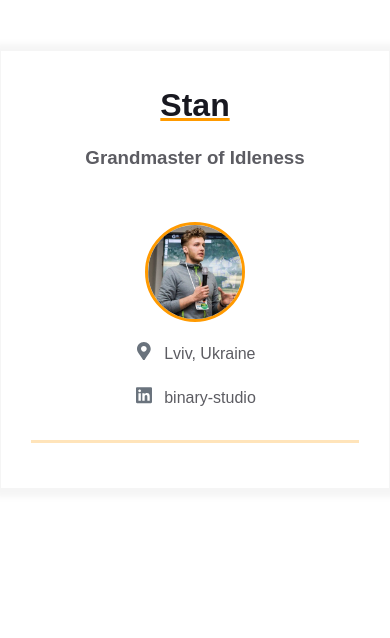
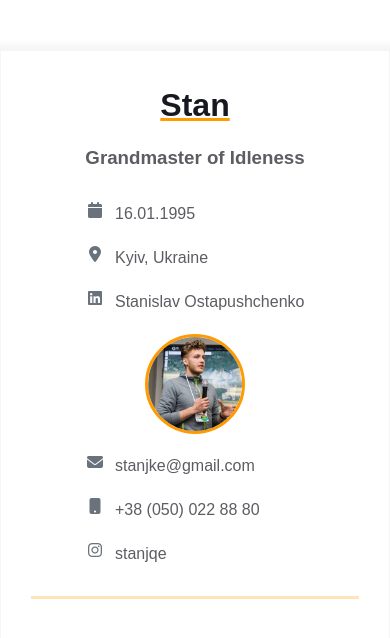
Before and after one commit to stanjke/homepage, a plain HTML site: page index.html in a window 390 px wide. Drawn offline with Linux system fonts and the light colour scheme.

Commit message:
Added social links, phone, email. Made static width for info block

```diff
--- a/index.html
+++ b/index.html
@@ -17,33 +17,50 @@
                     <h1 class="contact-info__header">Stan</h1>
                     <h3 class="contact-info__sub-header">Grandmaster of Idleness</h3>
                     <div class="contact_info_container fh">
-                        <div class="contact-info__block"></div>
+                        <div class="contact-info__block">
+                            <a href="" rel="author" class="contact-info__item">
+                                <div class="contact-info__item-icon-wrapper">
+                                    <i class="fa-solid fa-calendar" style="color: #6a737d;"></i>
+                                </div>
+                                <span>16.01.1995</span>
+                            </a>
+                            <a href="https://www.google.com/maps/place/%D0%9A%D0%B8%D0%B5%D0%B2,+02000/@50.4019191,30.3678864,11z/data=!3m1!4b1!4m6!3m5!1s0x40d4cf4ee15a4505:0x764931d2170146fe!8m2!3d50.4501!4d30.5234!16zL20vMDJzbjM0?entry=ttu"
+                                rel="author" target="_blank" class="contact-info__item">
+                                <div class="contact-info__item-icon-wrapper">
+                                    <i class="fa-solid fa-location-dot" style="color: #6a737d;"></i>
+                                </div>
+                                <span>Kyiv, Ukraine</span>
+                            </a>
+                            <a href="https://www.linkedin.com/in/%D1%81%D1%82%D0%B0%D0%BD%D0%B8%D1%81%D0%BB%D0%B0%D0%B2-%D0%BE%D1%81%D1%82%D0%B0%D0%BF%D1%83%D1%89%D0%B5%D0%BD%D0%BA%D0%BE-a5b757125/"
+                                rel="author" target="_blank" class="contact-info__item">
+                                <div class="contact-info__item-icon-wrapper">
+                                    <i class="fa-brands fa-linkedin" style="color: #6a737d;"></i>
+                                </div>
+                                <span>Stanislav Ostapushchenko</span>
+                            </a>
+                        </div>
                         <div class="contact-info__block contact-info__block--center">
                             <img class="contact-info__avatar" src="assets/avatar.jpg" alt="Avatar">
                         </div>
                         <div class="contact-info__block">
-                            <a href="" rel="author" class="contact-info__item">
+                            <a href="mailto:stanjke@gmail.com" rel="author" class="contact-info__item">
                                 <div class="contact-info__item-icon-wrapper">
-                                    <svg class="contact-info__item-icon" xmlns="http://www.w3.org/2000/svg"
-                                        viewBox="0 0 384 512">
-                                        <path
-                                            d="M172.268 501.67C26.97 291.031 0 269.413 0 192 0 85.961 85.961 0 192 0s192 85.961 192 192c0 77.413-26.97 99.031-172.268 309.67-9.535 13.774-29.93 13.773-39.464 0zM192 272c44.183 0 80-35.817 80-80s-35.817-80-80-80-80 35.817-80 80 35.817 80 80 80z">
-                                        </path>
-                                    </svg>
+                                    <i class="fa-solid fa-envelope" style="color: #6a737d;"></i>
                                 </div>
-                                <span>Lviv, Ukraine</span>
+                                <span>stanjke@gmail.com</span>
                             </a>
-                            <a href="https://ua.linkedin.com/company/binary-studio_241166" rel="author"
+                            <a href="tel:+38 050 022 88 80" rel="author" class="contact-info__item">
+                                <div class="contact-info__item-icon-wrapper">
+                                    <i class="fa-solid fa-mobile-button" style="color: #6a737d;"></i>
+                                </div>
+                                <span>+38 (050) 022 88 80</span>
+                            </a>
+                            <a href="https://www.instagram.com/stanjqe/" rel="author" target="_blank"
                                 class="contact-info__item">
                                 <div class="contact-info__item-icon-wrapper">
-                                    <svg class="contact-info__item-icon" xmlns="http://www.w3.org/2000/svg"
-                                        viewBox="0 0 448 512">
-                                        <path
-                                            d="M416 32H31.9C14.3 32 0 46.5 0 64.3v383.4C0 465.5 14.3 480 31.9 480H416c17.6 0 32-14.5 32-32.3V64.3c0-17.8-14.4-32.3-32-32.3zM135.4 416H69V202.2h66.5V416zm-33.2-243c-21.3 0-38.5-17.3-38.5-38.5S80.9 96 102.2 96c21.2 0 38.5 17.3 38.5 38.5 0 21.3-17.2 38.5-38.5 38.5zm282.1 243h-66.4V312c0-24.8-.5-56.7-34.5-56.7-34.6 0-39.9 27-39.9 54.9V416h-66.4V202.2h63.7v29.2h.9c8.9-16.8 30.6-34.5 62.9-34.5 67.2 0 79.7 44.3 79.7 101.9V416z">
-                                        </path>
-                                    </svg>
+                                    <i class="fa-brands fa-instagram" style="color: #6a737d;"></i>
                                 </div>
-                                <span>binary-studio</span>
+                                <span>stanjqe</span>
                             </a>
                         </div>
                     </div>
--- a/styles.css
+++ b/styles.css
@@ -86,12 +86,14 @@ body {
 }
 
 .contact-info__block {
+    min-width: 220px;
     display: flex;
     flex-direction: column;
     justify-content: space-between;
 }
 
 .contact-info__block--center {
+    align-items: center;
     justify-content: center;
 }
 
```
